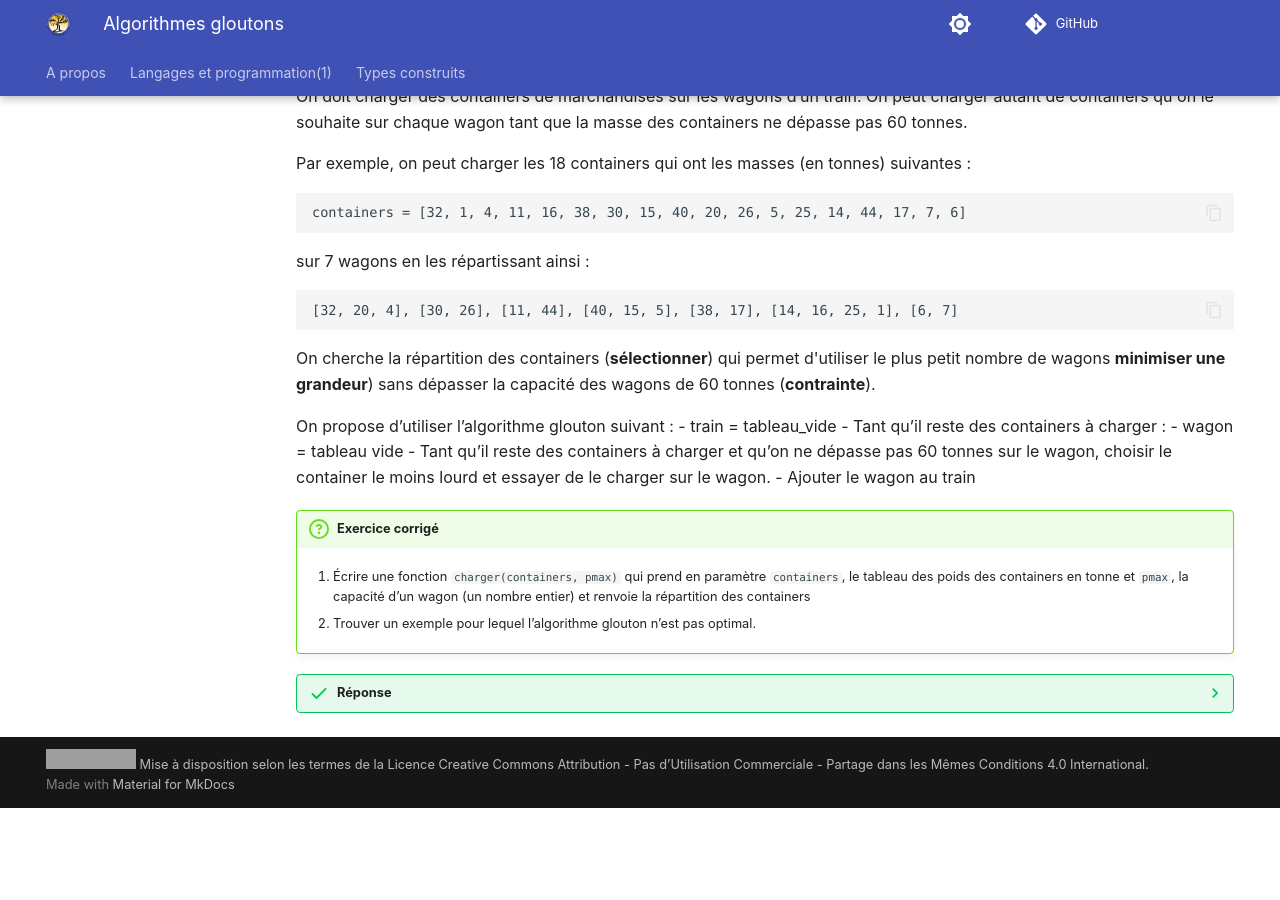
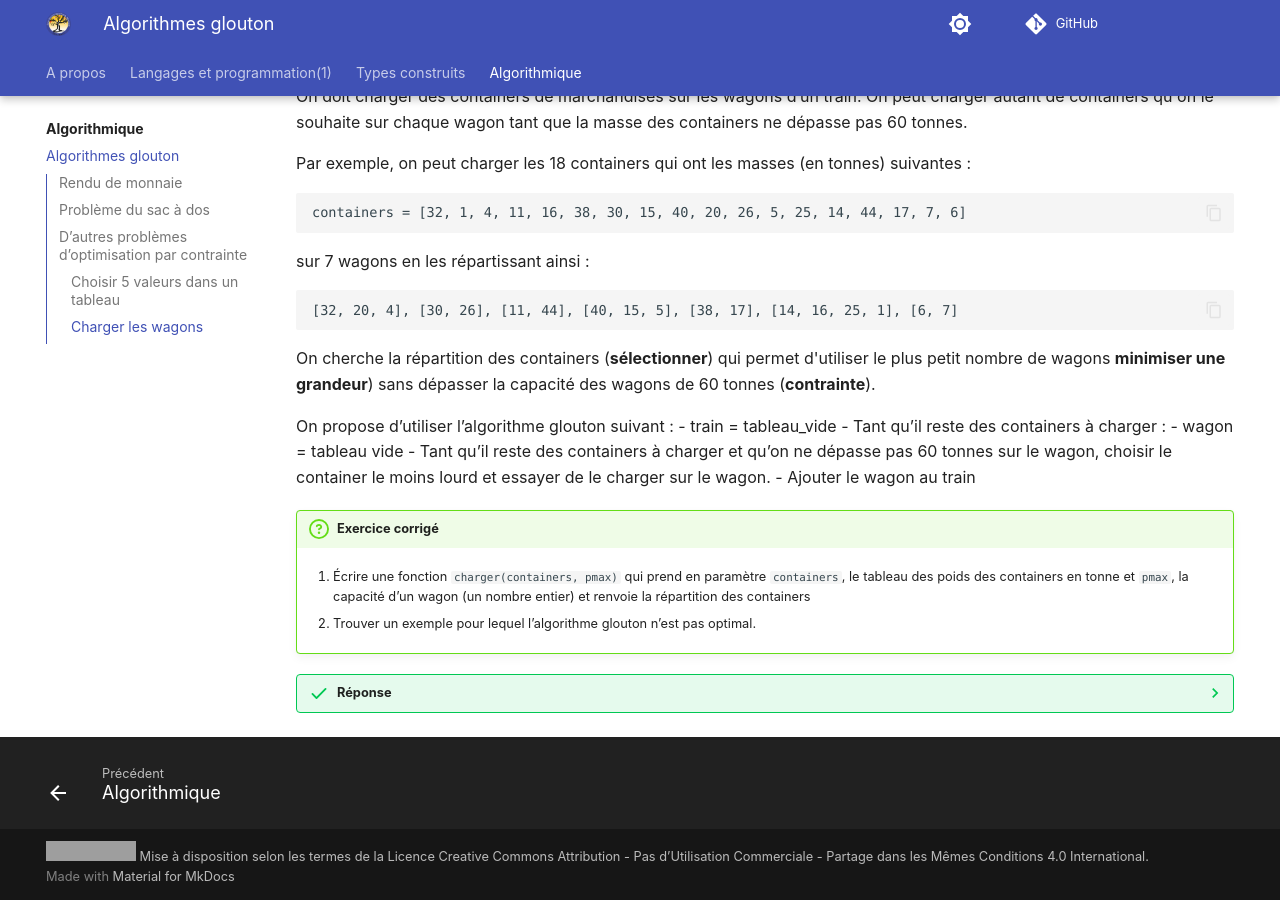
Before and after one commit to eipaca/NSI-1, an MkDocs documentation site: the page built from docs/algorithmique/5-algorithmes-gloutons.md, in a window 1280 px wide and 900 px high, scrolled down 4510 px. Built offline with MkDocs 1.6.1 and Material for MkDocs 9.7.7, drawn with Linux system fonts in a browser that asks for light colours; comment, search, counter and statistics services are not loaded; before the commit the page ends 5318 px from its top, so only the background shows below that; grey boxes are pictures that could not be loaded.

Commit message:
Update mkdocs.yml

```diff
--- a/mkdocs.yml
+++ b/mkdocs.yml
@@ -159,3 +159,7 @@ nav:
     - Dictionnaires: types-construits/3-dictionnaires.md
     #- Comparaisons: types-construits/4-comparaisons.md
     #- Chaînes de caractères: types-construits/5-chaines-de-caracteres.md
+
+  - Algorithmique:
+    - algorithmique/index.md
+    - Algorithmes glouton: algorithmique/5-algorithmes-gloutons.md
```
